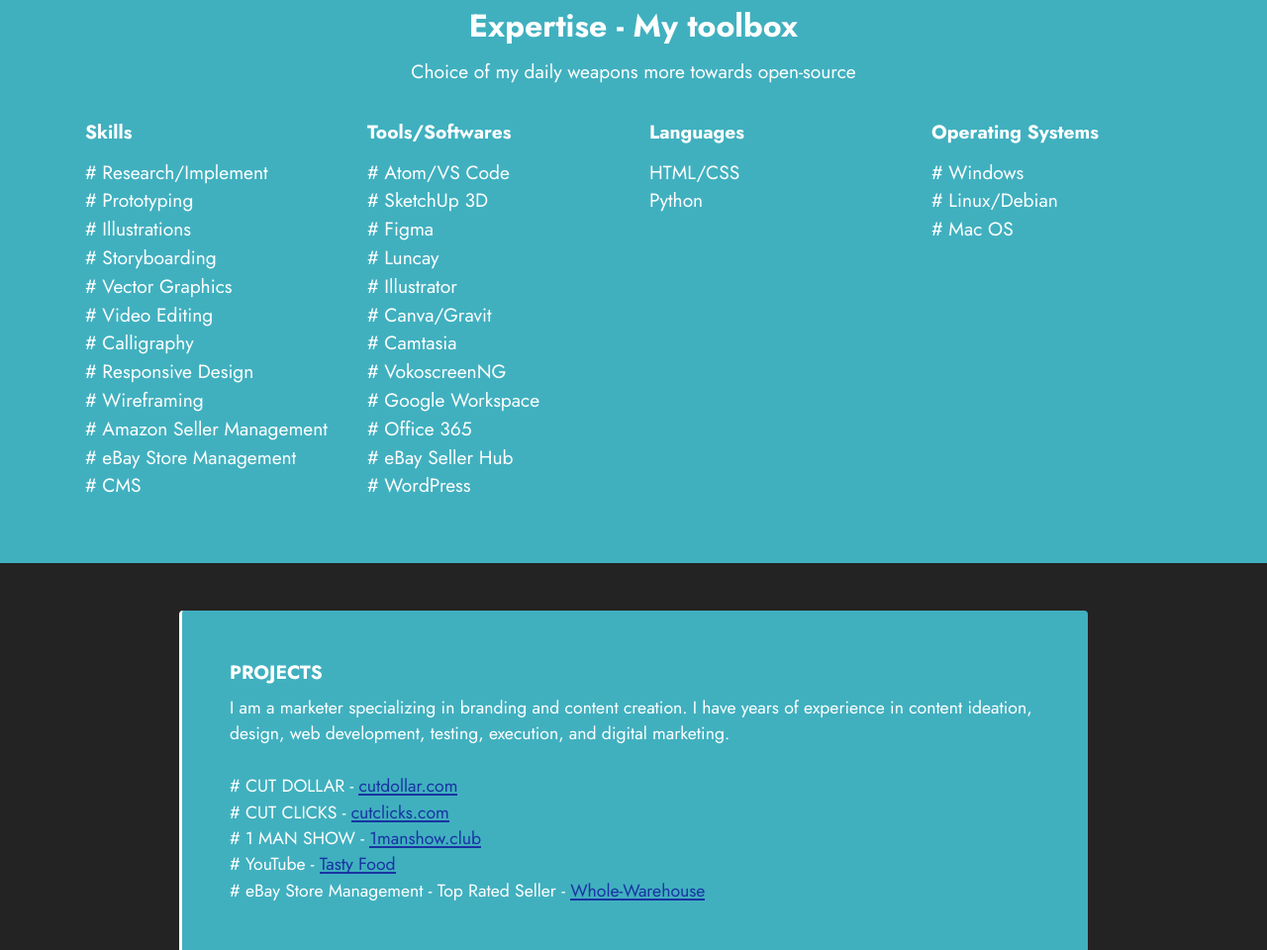
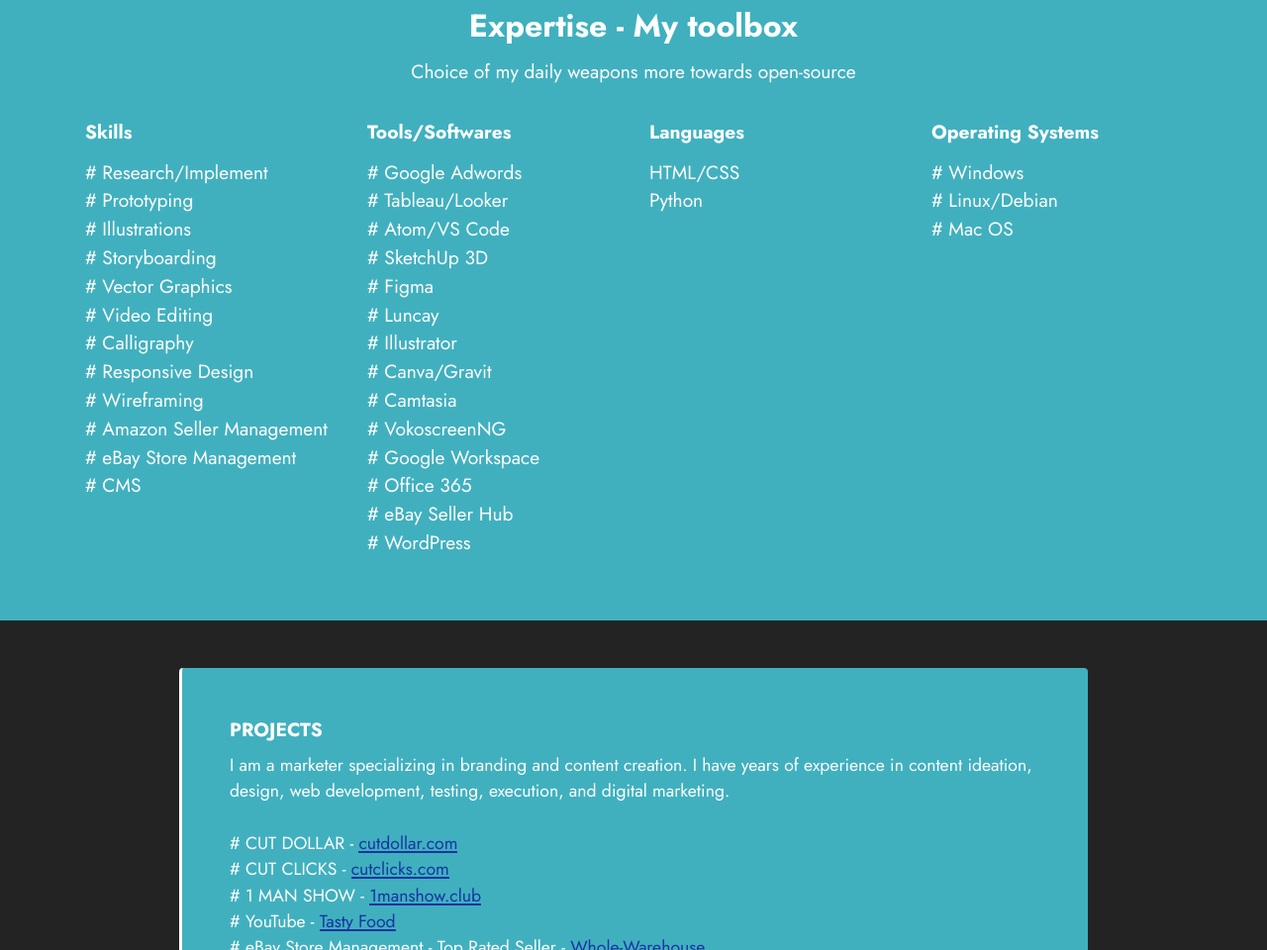
Before and after one commit to dxruler123/1manshow, a plain HTML site: page index.html in a window 1280 px wide. Shown: the part 2258-3218 px from the top of the page at 99% size. Drawn offline with Linux system fonts and the light colour scheme; files whose address does not match are found by name.

Commit message:
added features

```diff
--- a/index.html
+++ b/index.html
@@ -306,7 +306,7 @@ Be Yourself and Be Proud!">
                     <div class="card-box align-left">
                         <h4 class="card-title mbr-fonts-style align-left display-7">
                             <strong>Tools/Softwares</strong></h4>
-                        <p class="mbr-text mbr-fonts-style mb-3 display-7"># Atom/VS Code<br># SketchUp 3D<br># Figma<br># Luncay<br># Illustrator<br># Canva/Gravit<br># Camtasia<br># VokoscreenNG<br># Google Workspace<br># Office 365<br># eBay Seller Hub<br># WordPress</p><div class="link-wrap">
+                        <p class="mbr-text mbr-fonts-style mb-3 display-7"># Google Adwords<br># Tableau/Looker<br># Atom/VS Code<br># SketchUp 3D<br># Figma<br># Luncay<br># Illustrator<br># Canva/Gravit<br># Camtasia<br># VokoscreenNG<br># Google Workspace<br># Office 365<br># eBay Seller Hub<br># WordPress</p><div class="link-wrap">
 
                             </div>
                     </div>
```
